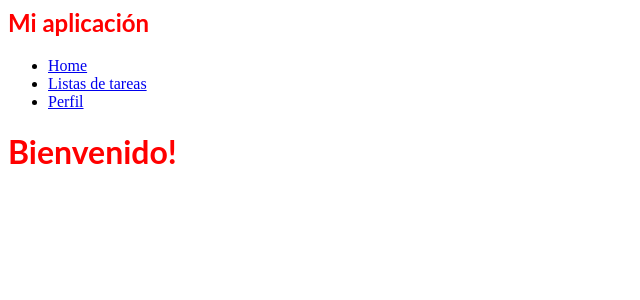
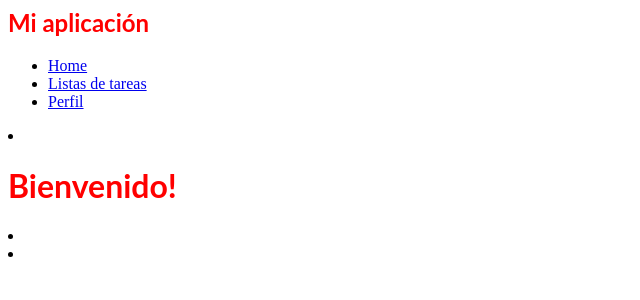
Before and after one commit to 04Victor04/react-yxjnrc, a React (Create React App) app: page / in a window 1280 px wide. Shown: the top 300 px of the page, without its empty margins (0-640 px from the left). Built offline with nearby package versions, Linux system fonts and the light colour scheme.

Commit message:
Bucle tarea

```diff
--- a/src/App.js
+++ b/src/App.js
@@ -5,14 +5,30 @@ import { Home } from './components/Home';
 import { PaginaListas } from './components/PaginaListas';
 import { Perfil } from './components/Perfil';
 import Header from './components/Header';
+import { MenuItems } from './data/MenuItems';
 
+function createRoutes(){
+  const listaRutas =[];
+  for (let i = 0; i < MenuItems.length; i++) {
+    listaRutas.push(
+      <li>
+        <Route path={MenuItems[i].path} exact component={MenuItems[i].component}></Route>
+      </li>
+    );
+  }
+  return listaRutas;
+}
 export function App() {
   return (
     <Router>
+
       <Header />
+      {createRoutes()}
+     {/*
       <Route path="/" exact component={Home} />
       <Route path="/listas" component={PaginaListas} />
       <Route path="/perfil" component={Perfil} />
+     */}
     </Router>
   );
 }
--- a/src/components/Header.jsx
+++ b/src/components/Header.jsx
@@ -13,6 +13,7 @@ class Header extends React.Component {
     return (
       <nav>
         <h1>Mi aplicación</h1>
+
         {/*
         <ul>{this.createMenuLinks()}</ul>
         <ul>
@@ -54,6 +55,7 @@ class Header extends React.Component {
     }
     return listComponents;
   }
+
 }
 
 export default Header;
```
